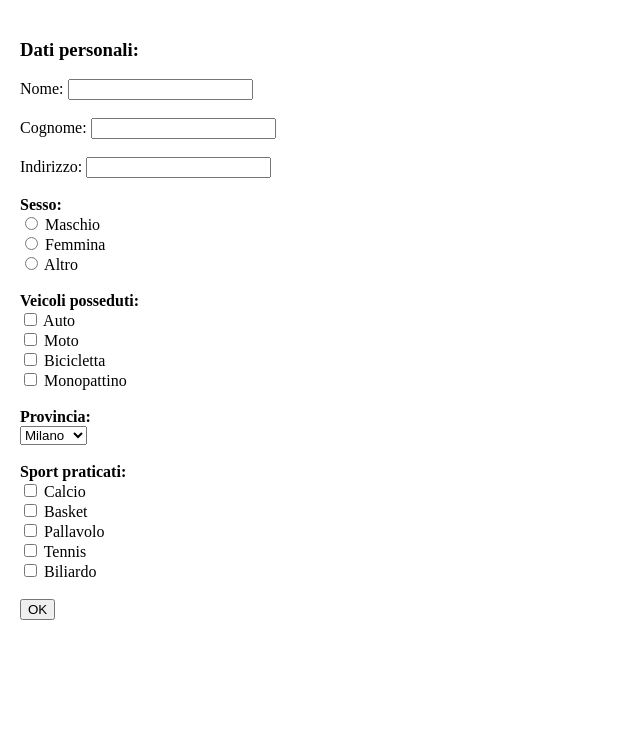
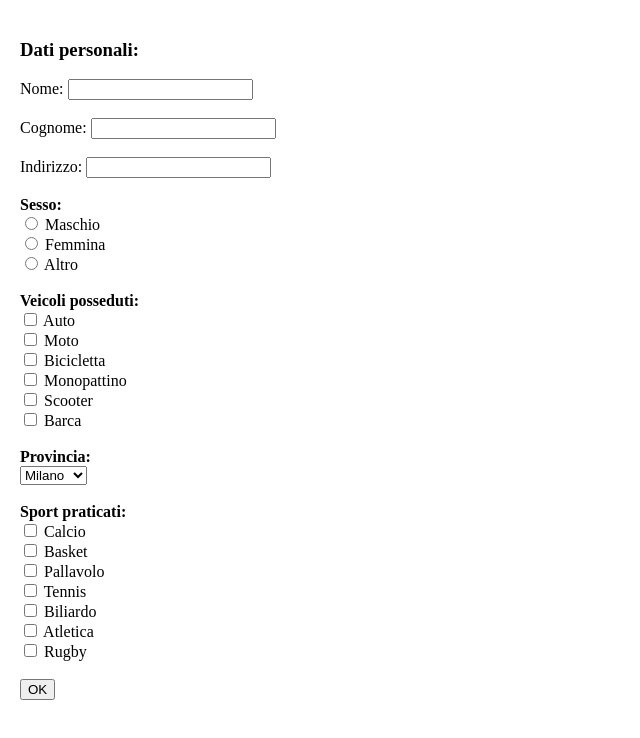
Before and after one commit to Gogox-08/lavoritps, a plain HTML site: page anagrafica.2.0.html in a window 1280 px wide. Shown: the whole page, without its empty margins (0-640 px from the left). Drawn offline with Linux system fonts and the light colour scheme.

Commit message:
Add new vehicle and sport options to form

```diff
--- a/anagrafica.2.0.html
+++ b/anagrafica.2.0.html
@@ -65,7 +65,9 @@
     <input type="checkbox" name="veicolo" value="Auto"> Auto<br>
     <input type="checkbox" name="veicolo" value="Moto"> Moto<br>
     <input type="checkbox" name="veicolo" value="Bicicletta"> Bicicletta<br>
-    <input type="checkbox" name="veicolo" value="Monopattino"> Monopattino<br><br>
+    <input type="checkbox" name="veicolo" value="Monopattino"> Monopattino<br>
+    <input type="checkbox" name="veicolo" value="Scooter"> Scooter<br>
+    <input type="checkbox" name="veicolo" value="Barca"> Barca<br><br>
 
     <b>Provincia:</b><br>
     <select id="provincia">
@@ -81,7 +83,9 @@
     <input type="checkbox" name="sport" value="Basket"> Basket<br>
     <input type="checkbox" name="sport" value="Pallavolo"> Pallavolo<br>
     <input type="checkbox" name="sport" value="Tennis"> Tennis<br>
-    <input type="checkbox" name="sport" value="Biliardo"> Biliardo<br><br>
+    <input type="checkbox" name="sport" value="Biliardo"> Biliardo<br>
+    <input type="checkbox" name="sport" value="Atletica"> Atletica<br>
+    <input type="checkbox" name="sport" value="Rugby"> Rugby<br><br>
 
     <input type="button" value="OK" onclick="stampa()">
   </div>
```
